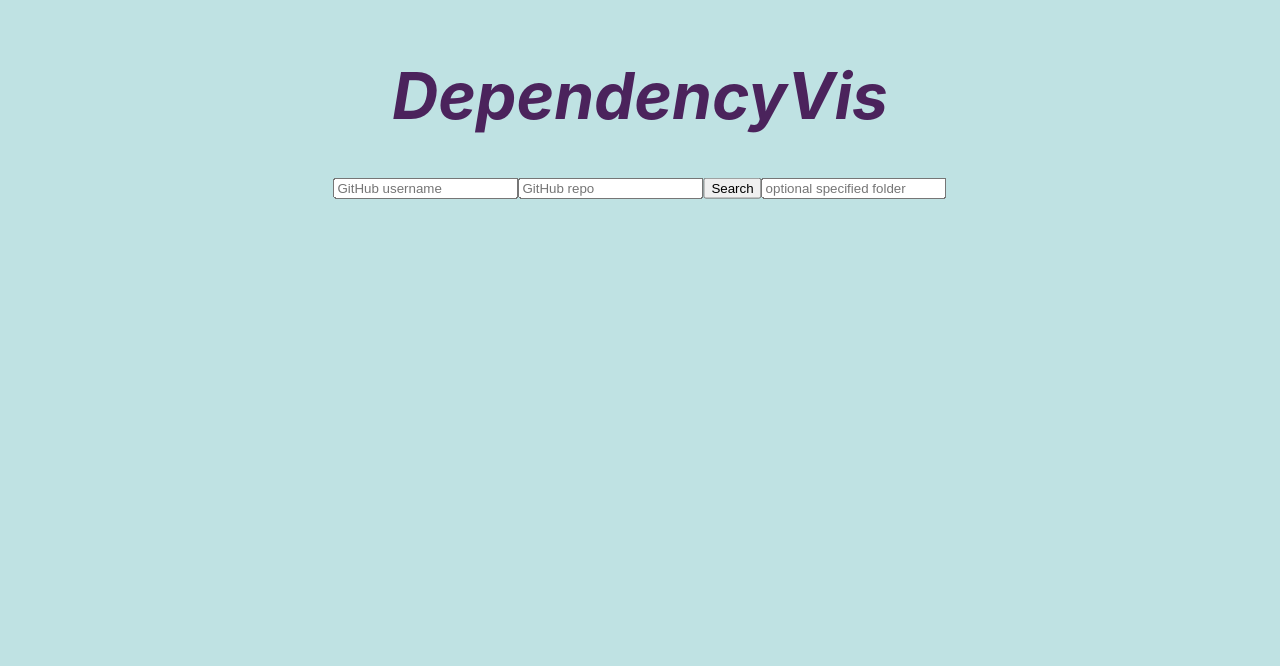
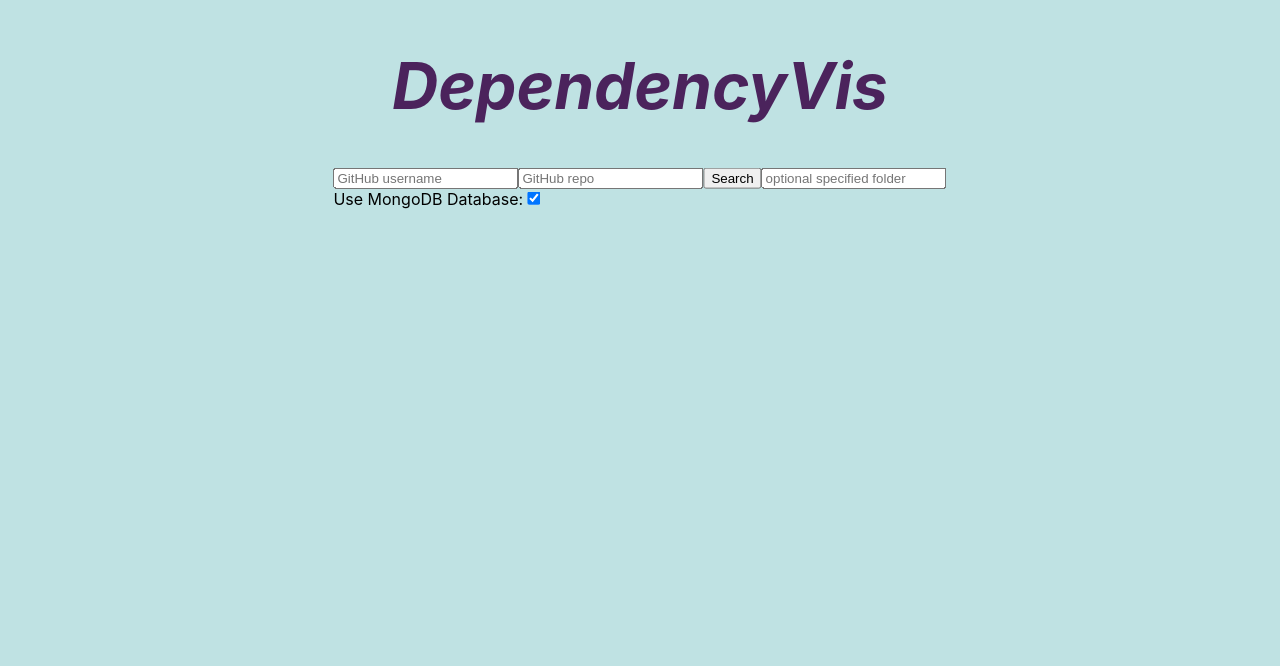
Before and after one commit to NightLore/DependencyVis, a React (Create React App) app in the folder client/: page / in a window 1280 px wide. Shown: the part 134-804 px from the top of the page. Built offline with nearby package versions, Linux system fonts and the light colour scheme.

Commit message:
Add Database option to UI

```diff
--- a/client/src/App.js
+++ b/client/src/App.js
@@ -31,6 +31,7 @@ const App = () => {
    const [nodesChanged, setNodesChanged] = useState(false);
    const [showForm, setFormVisibility] = useState(true);
    const [errorText, setErrorText] = useState('');
+   const [dbOption, setDBOption] = useState(true);
    const [colorOption, setColorOption] = useState('loaded');
    const [sizeOption, setSizeOption] = useState('nothing');
 
@@ -55,6 +56,7 @@ const App = () => {
    }
 
    let options = {
+      mongodb: dbOption,
       color: colorOption,
       size: sizeOption
    };
@@ -68,6 +70,7 @@ const App = () => {
             setErrorText={setErrorText}
             showForm={showForm}
             setFormVisibility={setFormVisibility}
+            setDBOption={setDBOption}
             options={options}
          />
          <ErrorText
--- a/client/src/Form.js
+++ b/client/src/Form.js
@@ -29,6 +29,7 @@ const Form = props => {
    const [username, setUsername] = useState('');
    const [repo, setRepo] = useState('');
    const [folder, setFolder] = useState('');
+   const [dbOption, setDBOption] = useState(true);
 
    function getUserInfo() {
       return {
@@ -95,6 +96,16 @@ const Form = props => {
             onChange={event => setFolder(event.target.value)}
             placeholder="optional specified folder"
          />
+         <br/>
+         <label>
+            Use MongoDB Database:
+            <input
+               type="checkbox"
+               name="dbOption"
+               checked={dbOption}
+               onChange={event => setDBOption(event.target.checked)}
+            />
+         </label>
       </form>
       </div>
       </div>
```
